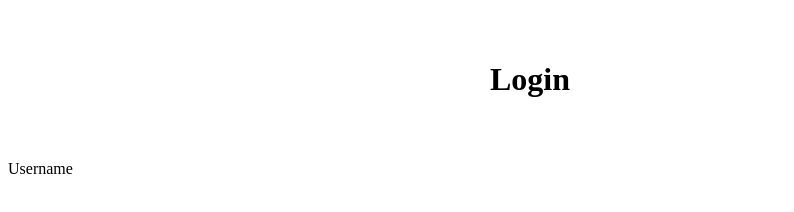
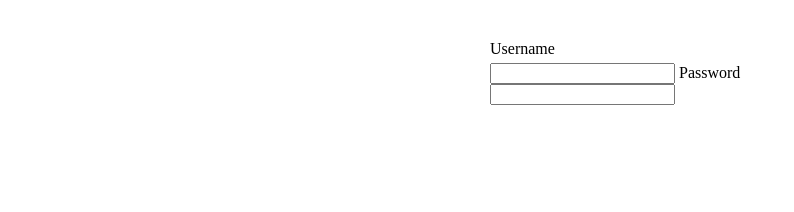
Before and after one commit to iamneo-production/ddaabcacdae305677596bfdbccbfebeddone, a website: page public/index.html in a window 1280 px wide. Shown: the whole page, without its empty margins (0-794 px from the left). Drawn offline with Linux system fonts and the light colour scheme.

Commit message:
Backup Commit

```diff
--- a/public/index.html
+++ b/public/index.html
@@ -36,8 +36,10 @@
 </head>
 <body>
   <div class="container">
-    <h1>Login</h1>
-  </div>
-  Username
+    <form>
+    <label>Username</label>
+    <input type=""
+  Username<input type="admin" id="username">
+  Password<input type="text" id=""
 </body>
 </html>
```
